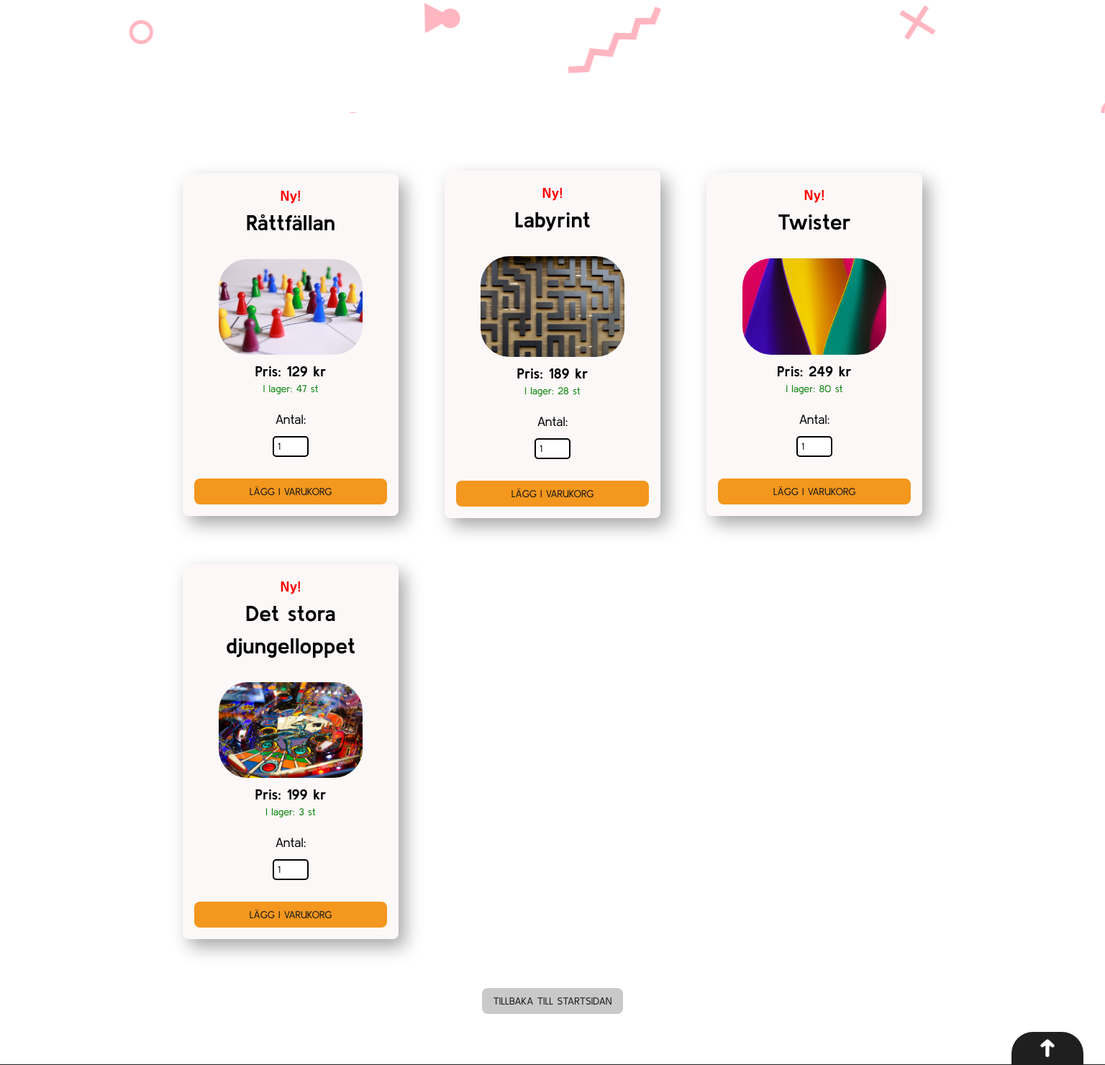
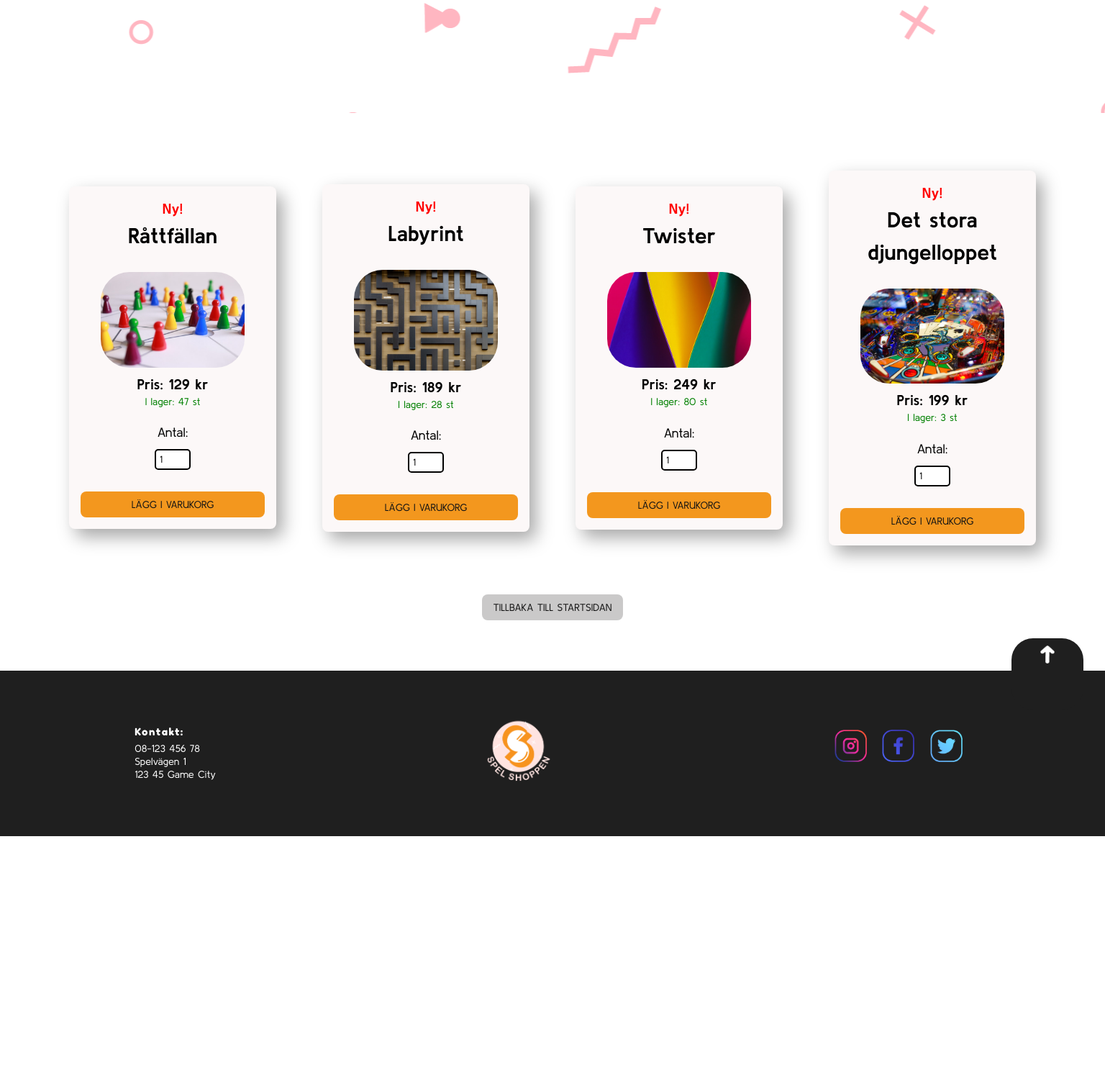
Before and after one commit to HannahO94/Projektarbete_webbshop, a PHP site: page /categorypage/categorypage.php?id=2 in a window 1536 px wide. Shown: the part 243-1723 px from the top of the page at 72% size. After the commit the page ends 1405 px from the top, so only its background shows below. Run offline with PHP 8.4, Linux system fonts and the light colour scheme; data comes from the database, SQL or seed files in the repository.

Commit message:
kategorier css

```diff
--- a/config/db.php
+++ b/config/db.php
@@ -9,7 +9,7 @@ error_reporting(E_ALL);
 $db_server = "localhost"; //mysql:host (se new PDO i try-catch-satsen) är nästan alltid localhost (90% av fallen)
 $db_database = "webshop";
 $db_username = "root";
-$db_password = "root";
+$db_password = "";
 //OBS! $db_password för XAMPP = "", $db_password för MAMP = "root"
 
 
--- a/styles/main.css
+++ b/styles/main.css
@@ -920,16 +920,23 @@ label {
 }
 
 .product_container {
-  display: -ms-grid;
-  display: grid;
   -ms-grid-columns: 1fr;
       grid-template-columns: 1fr;
-  -webkit-box-align: center;
-      -ms-flex-align: center;
-          align-items: center;
-}
-
-@media (min-width: 800px) {
+}
+
+@media (min-width: 600px) {
+  .product_container {
+    display: -ms-grid;
+    display: grid;
+    -ms-grid-columns: (1fr)[2];
+        grid-template-columns: repeat(2, 1fr);
+    -webkit-box-align: center;
+        -ms-flex-align: center;
+            align-items: center;
+  }
+}
+
+@media (min-width: 900px) {
   .product_container {
     display: -ms-grid;
     display: grid;
@@ -941,6 +948,13 @@ label {
     -webkit-box-align: center;
         -ms-flex-align: center;
             align-items: center;
+  }
+}
+
+@media (min-width: 1400px) {
+  .product_container {
+    -ms-grid-columns: (1fr)[4];
+        grid-template-columns: repeat(4, 1fr);
   }
 }
 
@@ -960,6 +974,7 @@ label {
   text-align: center;
   line-height: 1.5;
   min-height: 400px;
+  min-width: 250px;
   max-width: 300px;
   border-radius: 8px;
   margin: 2em;
--- a/styles/partials/_categorypage.scss
+++ b/styles/partials/_categorypage.scss
@@ -1,13 +1,18 @@
 .product_container {
+  grid-template-columns: 1fr;
+  @media (min-width: 600px) {
   display: grid;
-  grid-template-columns: 1fr;
+  grid-template-columns: repeat(2, 1fr);
   align-items: center;
-
-  @media (min-width: 800px) {
+  }
+  @media (min-width: 900px) {
     display: grid;
     grid-template-columns: repeat(3, 1fr);
     justify-content: center;
     align-items: center;
+  }
+  @media (min-width: 1400px) {
+    grid-template-columns: repeat(4, 1fr);
   }
 }
 
```
Also changed, not shown: images/colors.jpg (added), images/mario.jpg (added), images/play.jpg (added), 1 other file.
